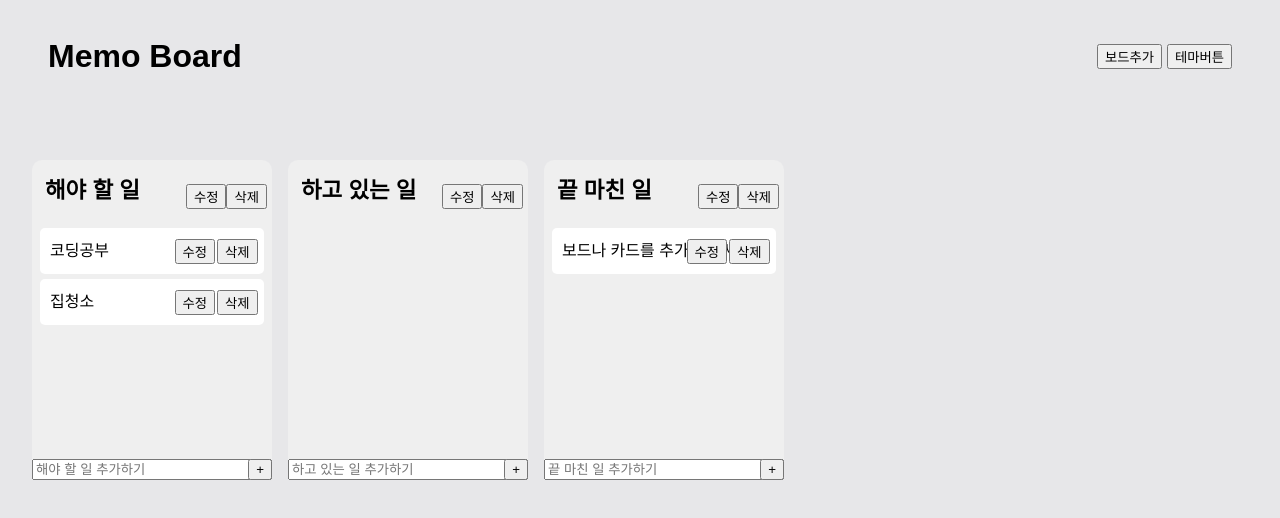
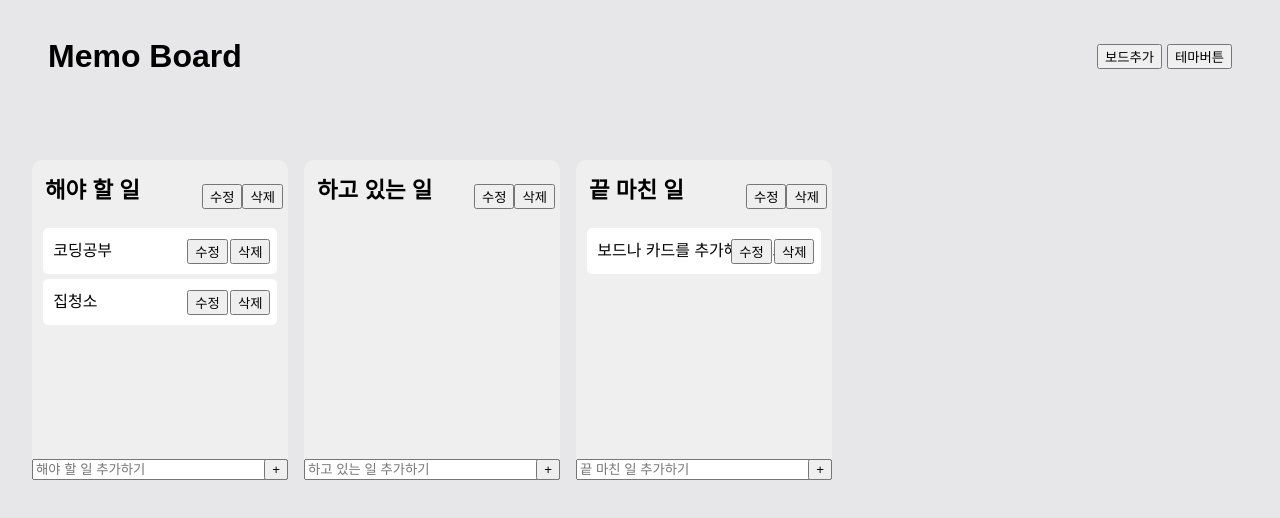
Before and after one commit to taehyeon0412/react_my-trello, a React (Create React App) app: page / in a window 1280 px wide. Shown: the top 518 px of the page. Built offline with nearby package versions, Linux system fonts and the light colour scheme.

Commit message:
스크롤 overlay update

```diff
--- a/src/components/Board.tsx
+++ b/src/components/Board.tsx
@@ -11,8 +11,7 @@ const BroadWrapper = styled.div`
   border-radius: 10px;
   background-color: ${(props) => props.theme.boardColor};
   min-height: 20rem;
-  min-width: 15rem;
-  width: 15rem;
+  min-width: 16rem;
   display: flex;
   flex-direction: column;
   max-height: calc(100vh - 15rem);
@@ -33,12 +32,13 @@ const Wrapper = styled.ul<IWrapperProps>`
   flex-grow: 1;
   /*flex-grow는 0보다 큰 값을 세팅하면
   Flexible 박스로 변하면서 남은 여백을 메우는 속성*/
-  padding: 1rem 0.5rem;
+  padding: 1rem 0.7rem;
   display: flex;
   flex-direction: column;
   max-height: calc(100vh - 12rem);
   overflow-x: hidden;
   overflow-y: scroll;
+  overflow: overlay;
   &::-webkit-scrollbar {
     width: 0.6rem;
   }
```
